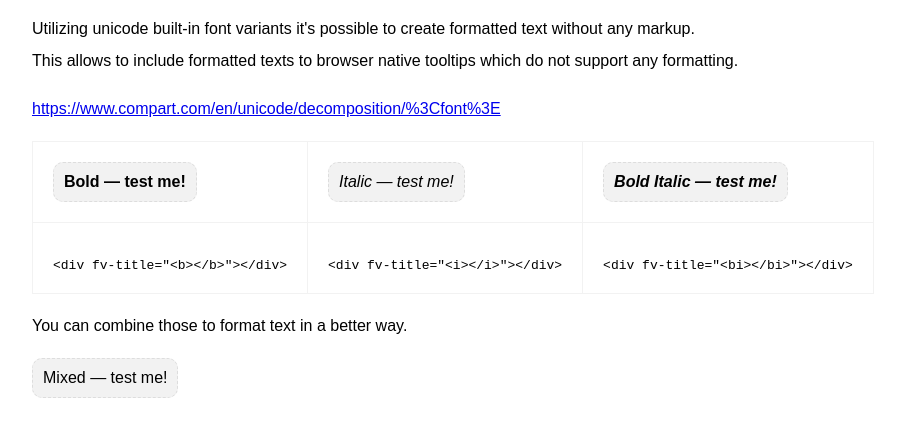
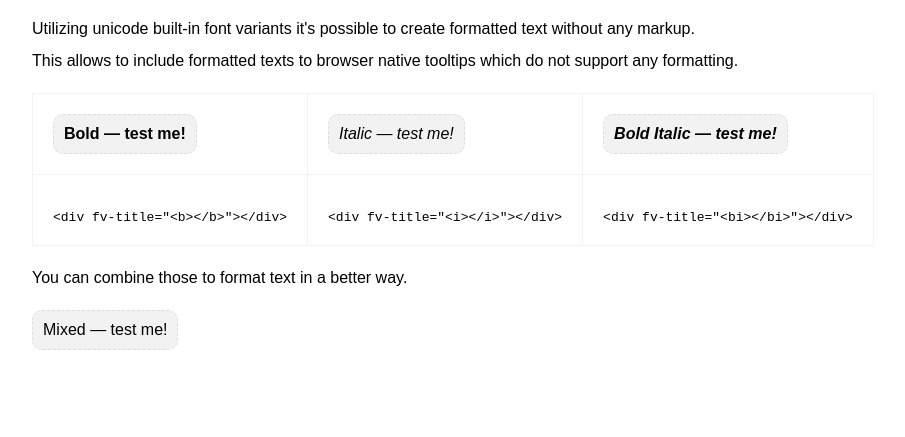
Before and after one commit to iDreadful/fv-title, a plain HTML site: page index.html in a window 1280 px wide. Shown: the part 151-588 px from the top of the page, without its empty margins (18-923 px from the left). Drawn offline with nearby package versions, Linux system fonts and the light colour scheme.

Commit message:
Update index.html

```diff
--- a/index.html
+++ b/index.html
@@ -41,7 +41,6 @@ table {
   <h1>Font variants in tooltips</h1>
   <div class="test-area" title="Regular tooltip text. Text formatting is not supported.">Native tooltips — test me!</div>
   <p>Utilizing unicode built-in font variants it's possible to create formatted text without any markup.<br>This allows to include formatted texts to browser native tooltips which do not support any formatting.</p>
-  <p><a href="https://www.compart.com/en/unicode/decomposition/%3Cfont%3E">https://www.compart.com/en/unicode/decomposition/%3Cfont%3E</a></p>
     <table>
       <tr>
         <td><div class="test-area" fv-title="<b>Bold text</b>"><b>Bold — test me!</b></div></td>
```
